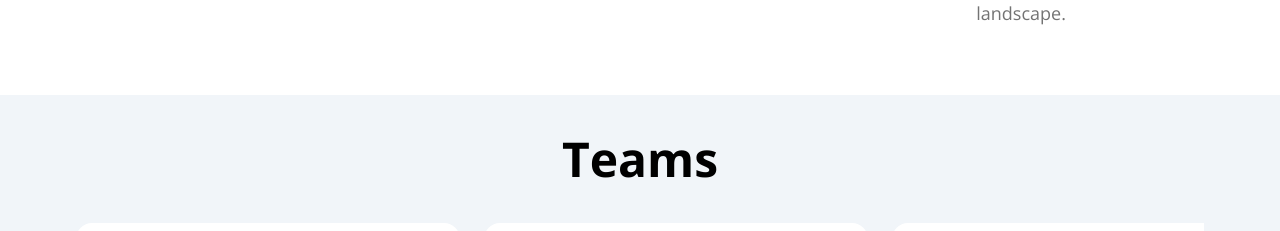
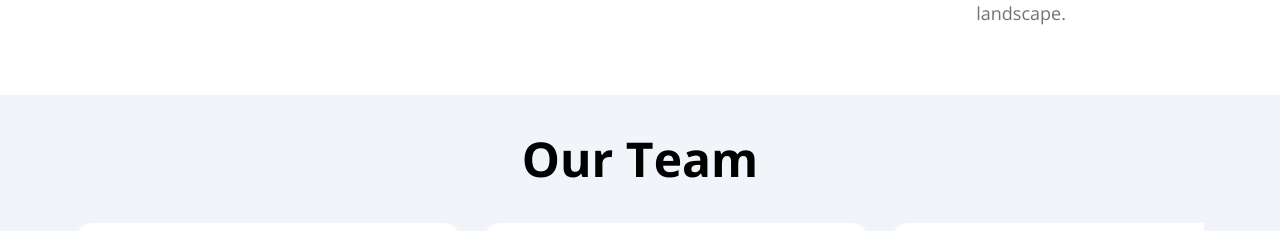
Before and after one commit to akshay-zee93/bioprocessAI, a Next.js app: page / in a window 1280 px wide. Shown: the part 2140-2371 px from the top of the page. Built offline with nearby package versions, Linux system fonts and the light colour scheme; a web font is replaced by a local one.

Commit message:
teams title changed

```diff
--- a/app/Component/Teams.jsx
+++ b/app/Component/Team.jsx
@@ -1,16 +1,16 @@
-import Cards from "../Component/Cards";
+import Cards from "./Cards";
 import { teamsList } from "../utils/stringConstants";
-import Carousal from "../Component/Carousal";
+import Carousal from "./Carousal";
 
-const Teams = () => {
+const Team = () => {
   return (
     <>
       <h2 className="text-black text-3xl lg:text-5xl font-bold font-opensans text-center">
-        Teams
+        Our Team
       </h2>
       <Carousal itemList={teamsList} Component={Cards} />
     </>
   );
 };
 
-export default Teams;
+export default Team;
--- a/app/page.js
+++ b/app/page.js
@@ -2,7 +2,7 @@ import Footer from "./Component/Footer";
 import LockImg from "../public/Lock.svg";
 import BackgroundImg from "../public/Background.svg";
 import HeroImg from "../public/HeroImage.svg";
-import Teams from "./Component/Teams";
+import Teams from "./Component/Team";
 
 import Hero from "./Component/Hero";
 import ProductFeatures from "./Component/ProductFeatures";
```
